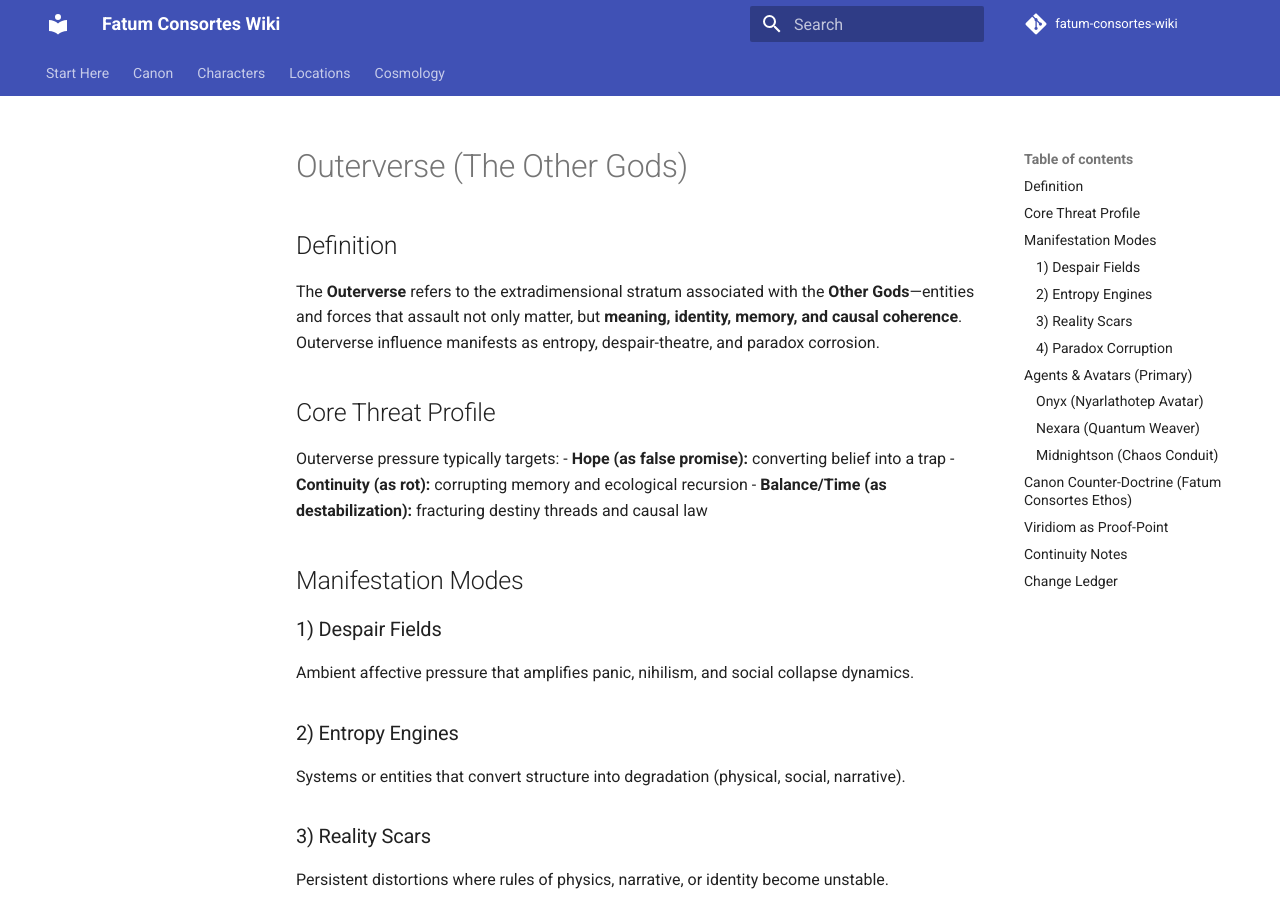
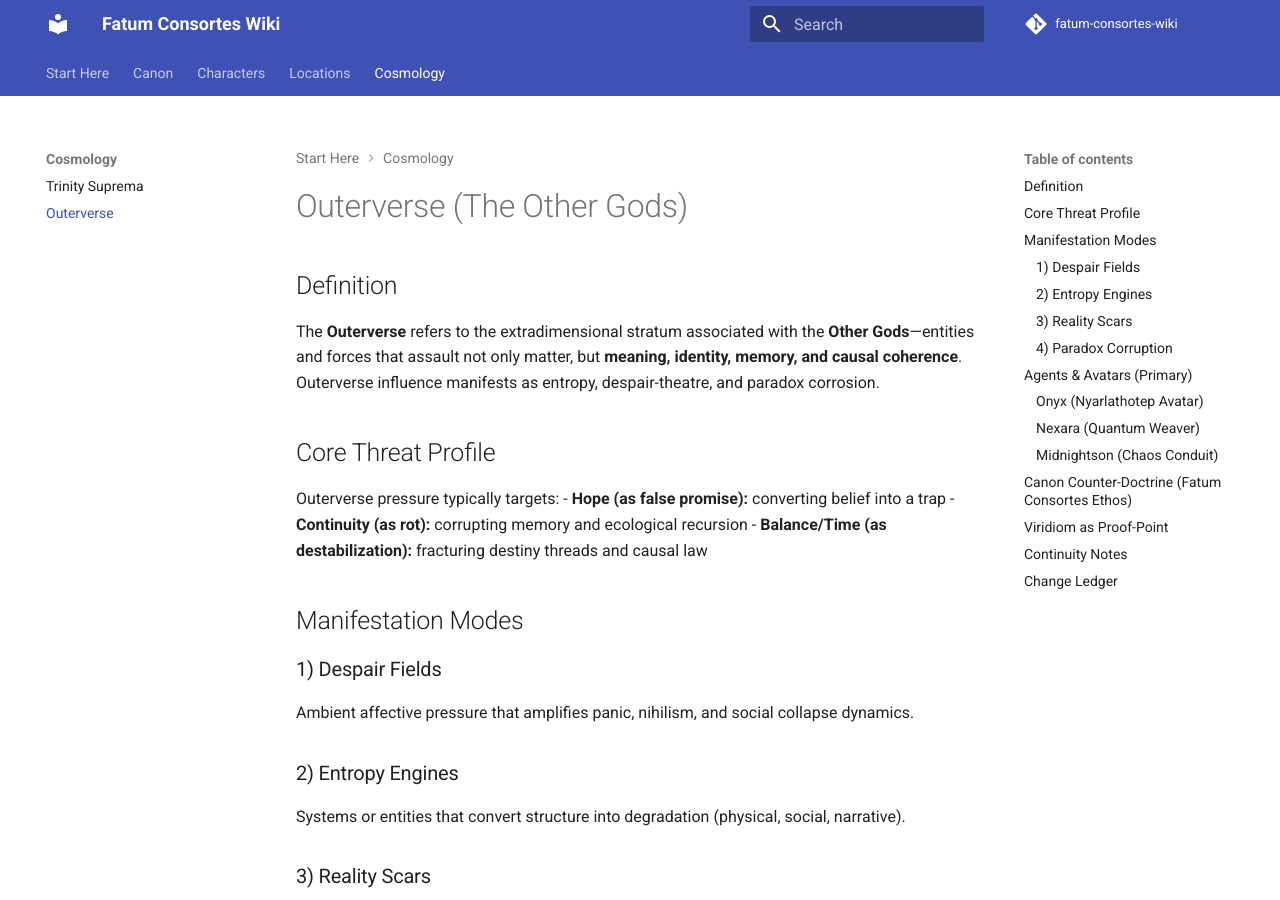
Before and after one commit to BatComptroller/fatum-consortes-wiki, an MkDocs documentation site: the page built from docs/cosmology/outerverse.md, in a window 1280 px wide and 900 px high. Built offline with MkDocs 1.6.1 and Material for MkDocs 9.7.7, drawn with Linux system fonts in a browser that asks for light colours; comment, search, counter and statistics services are not loaded.

Commit message:
Update mkdocs.yml

```diff
--- a/mkdocs.yml
+++ b/mkdocs.yml
@@ -39,3 +39,4 @@ nav:
       - Viridiom: locations/viridiom.md
   - Cosmology:
       - Trinity Suprema: cosmology/trinity-suprema.md
+      - Outerverse: cosmology/outerverse.md
```
